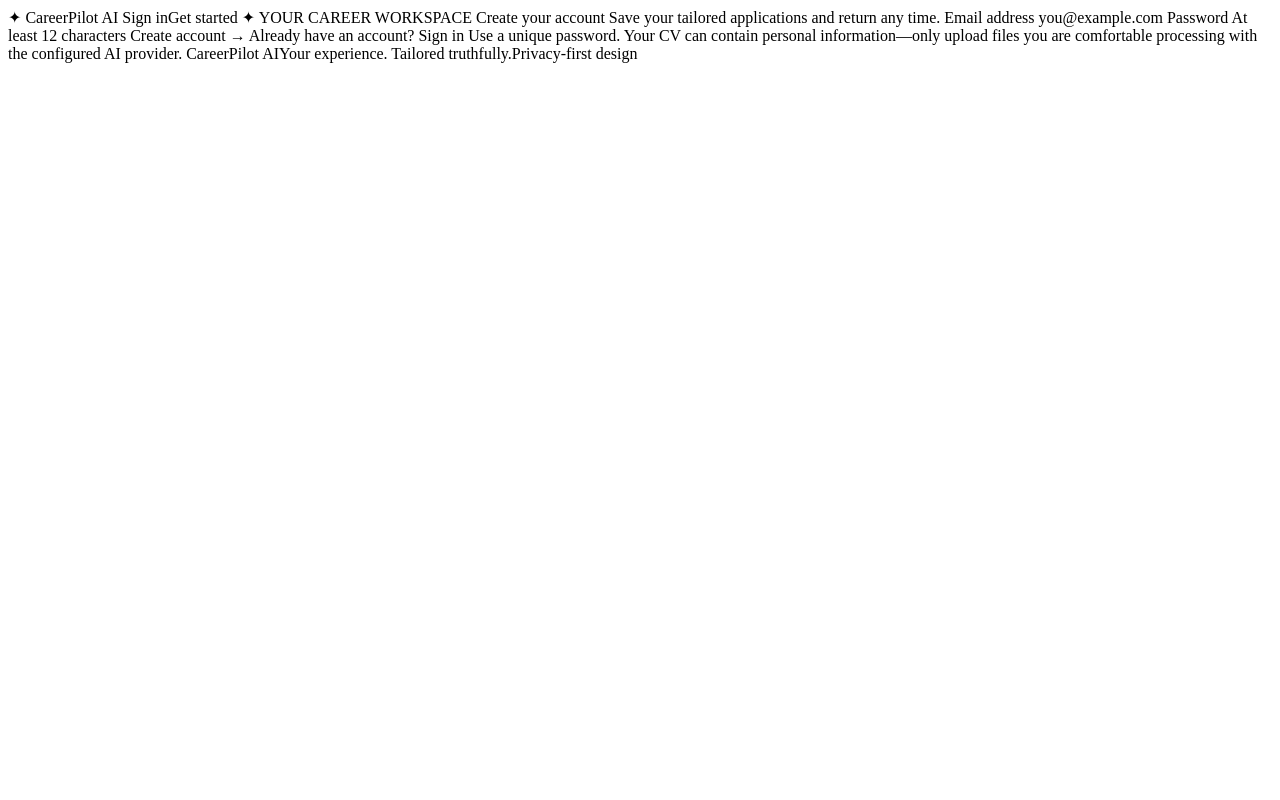
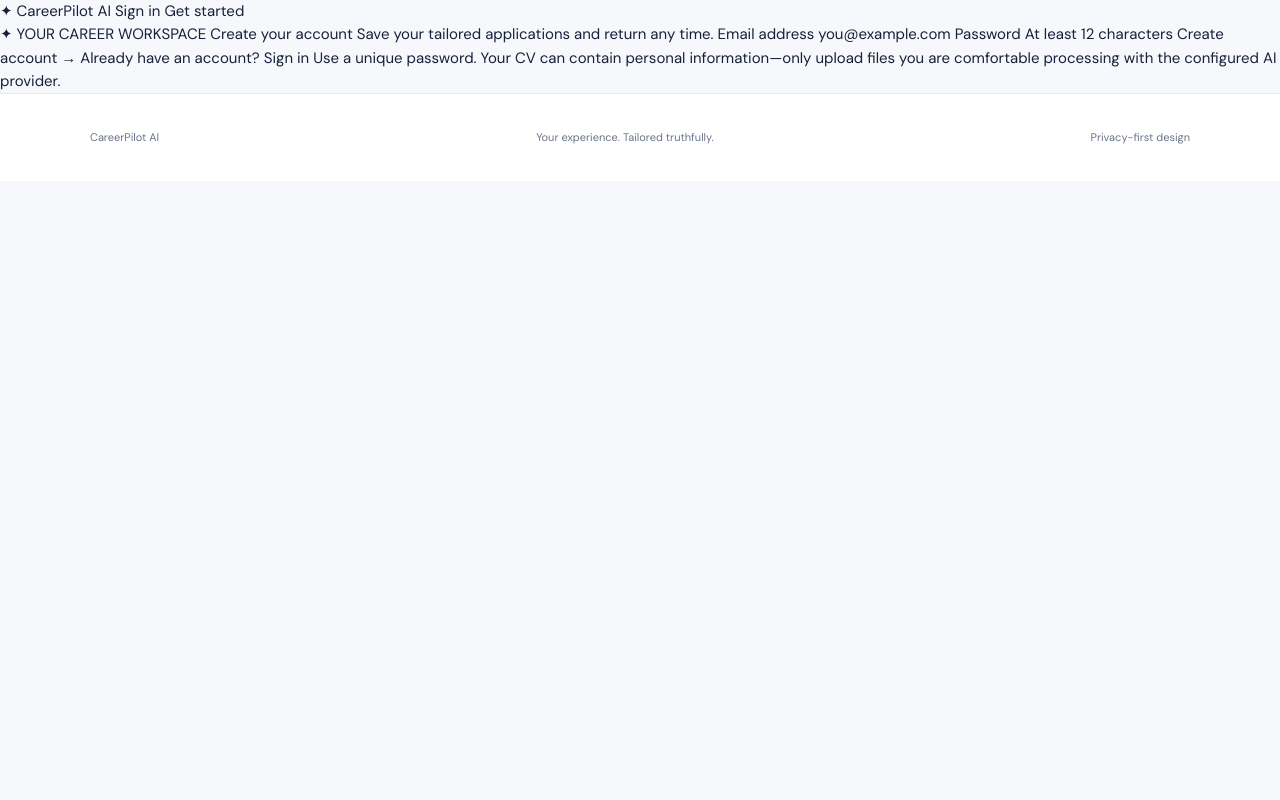
Before and after one commit to ritikuradi13-jpg/CareerPilot-AI, a Flask app: page /signup in a window 1280 px wide. Run offline with Flask 3, Linux system fonts and the light colour scheme.

Commit message:
Refactor base.html structure and navigation links

```diff
--- a/templates/base.html
+++ b/templates/base.html
@@ -1,10 +1,43 @@
-✦ CareerPilot AI
-{% if session.get('user_id') %} My workspace
-Sign out
-{% else %} Sign inGet started {% endif %}
-{% with messages = get_flashed_messages(with_categories=true) %} {% if messages %}
-{% for category, message in messages %}
-{{ message }}
-{% endfor %}
-{% endif %} {% endwith %} {% block content %}{% endblock %}
-CareerPilot AIYour experience. Tailored truthfully.Privacy-first design
+
+<!DOCTYPE html>
+<html lang="en">
+<head>
+    <meta charset="UTF-8">
+    <meta name="viewport" content="width=device-width, initial-scale=1.0">
+    <title>{% block title %}CareerPilot AI{% endblock %}</title>
+    <link rel="stylesheet" href="{{ url_for('static', filename='style.css') }}">
+</head>
+<body>
+    <header>
+        <nav>
+            <a href="{{ url_for('index') }}">✦ CareerPilot AI</a>
+
+            {% if session.get('user_id') %}
+                <a href="{{ url_for('dashboard') }}">My workspace</a>
+                <a href="{{ url_for('logout') }}">Sign out</a>
+            {% else %}
+                <a href="{{ url_for('login') }}">Sign in</a>
+                <a href="{{ url_for('register') }}">Get started</a>
+            {% endif %}
+        </nav>
+    </header>
+
+    <main>
+        {% with messages = get_flashed_messages(with_categories=true) %}
+            {% if messages %}
+                {% for category, message in messages %}
+                    <div class="flash {{ category }}">{{ message }}</div>
+                {% endfor %}
+            {% endif %}
+        {% endwith %}
+
+        {% block content %}{% endblock %}
+    </main>
+
+    <footer>
+        <p>CareerPilot AI</p>
+        <p>Your experience. Tailored truthfully.</p>
+        <p>Privacy-first design</p>
+    </footer>
+</body>
+</html>
```
